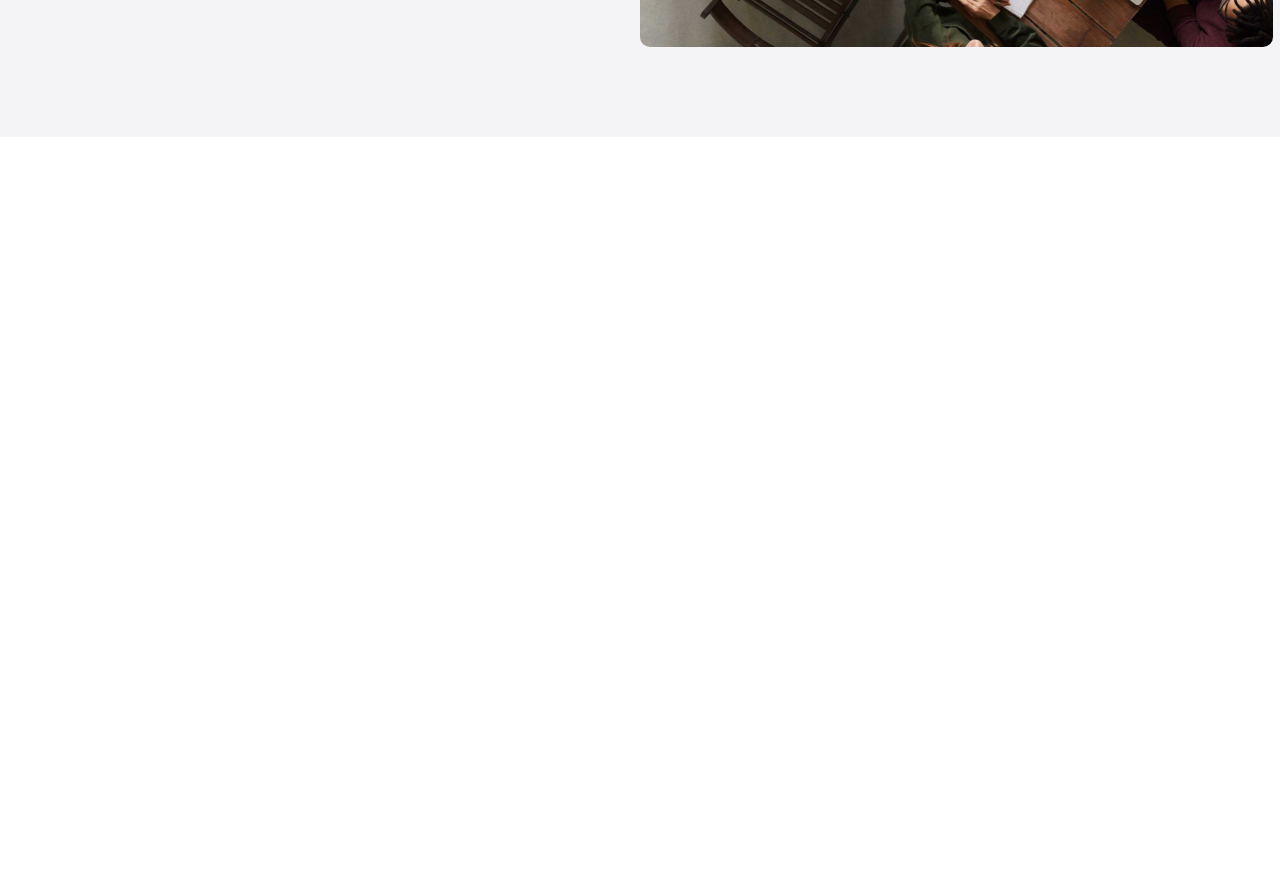
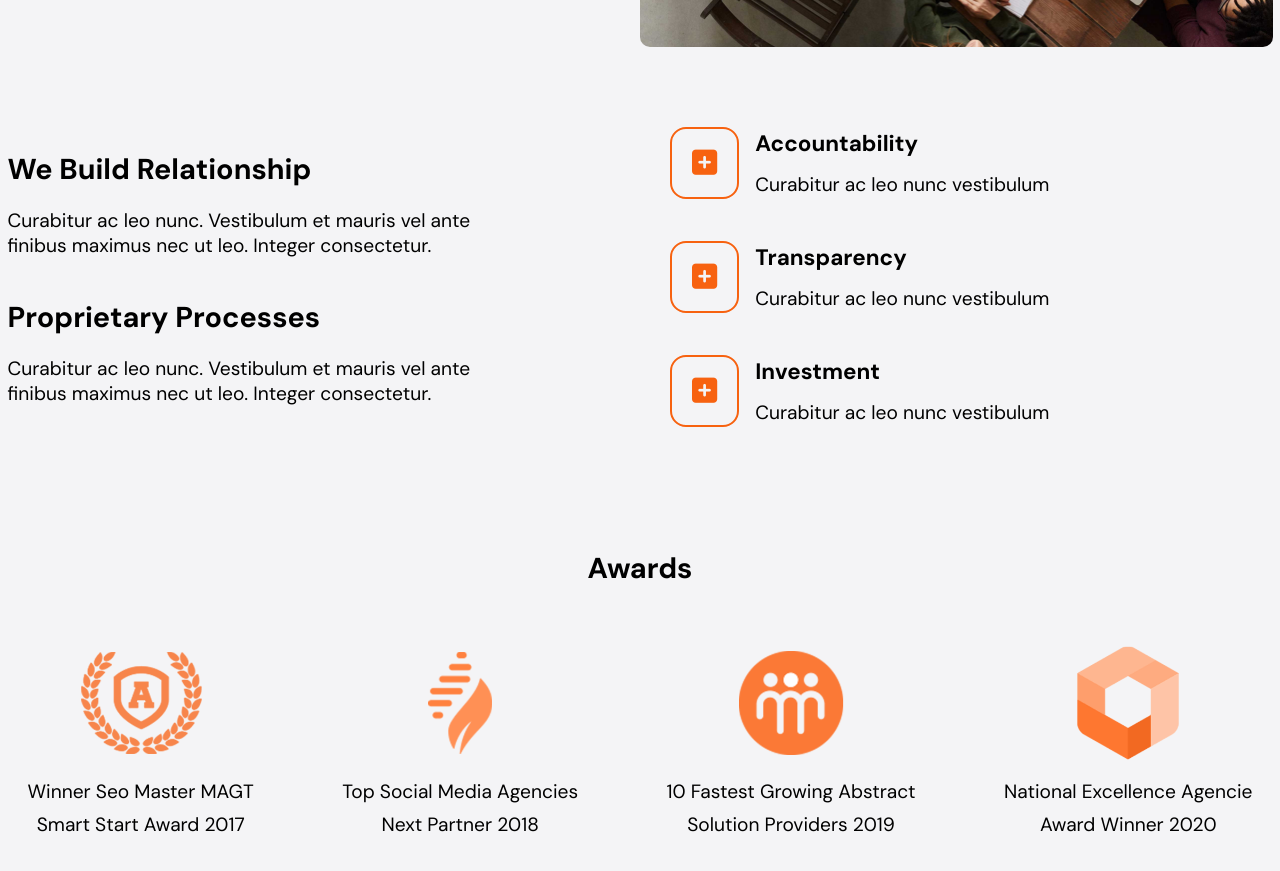
Before and after one commit to Alessandro-Sebastiano/proj-html-vuejs, a Vue app: page / in a window 1280 px wide. Shown: the part 5380-6251 px from the top of the page. Before the commit the page ends 5517 px from the top, so only its background shows below. Built offline with nearby package versions, Linux system fonts and the light colour scheme.

Commit message:
presentation-component/awards

```diff
--- a/src/components/MainComponent.vue
+++ b/src/components/MainComponent.vue
@@ -10,6 +10,7 @@
 </template>
 
 <script>
+
 import HeroComponent from './main-subComponent/HeroComponent.vue';
 import ConsultantComponent from './main-subComponent/ConsultantComponent.vue';
 import BrandComponent from './main-subComponent/BrandComponent.vue';
--- a/src/components/main-subComponent/PresentationComponent.vue
+++ b/src/components/main-subComponent/PresentationComponent.vue
@@ -14,6 +14,33 @@
             </div>
             <div class="second-section">
                 <div class="second-section-text">
+                    <div class="text-style" v-for="item in presentationList">
+                        <h3>{{ item.title }}</h3>
+                        <p>{{ item.text }}</p>
+                    </div>
+                </div>
+                <div class="icons-section">
+                    <div class="item" v-for="item in itemIconList">
+                        <span class="icon-box">
+                            <i class="fa-solid fa-square-plus"></i>
+                        </span>
+                        <span class="item-text">
+                            <h4>{{ item.itemTitle }}</h4>
+                            <span>{{ item.itemText }}</span>
+                        </span>
+                    </div>
+                </div>
+            </div>
+            <div class="awards">
+                <h3>Awards</h3>
+                <div class="awards-container">
+                    <div class="award-box" v-for="item in awardsList">
+                        <div class="award-logo">
+                            <img :src="'/awards/' + item.logo" alt="">
+                        </div>
+                        <span>{{ item.text1 }}</span>
+                        <span>{{ item.text2 }}</span>
+                    </div>
                 </div>
             </div>
         </div>
@@ -28,7 +55,62 @@ export default {
 
     components: {
         ButtonComponent,
+    },
+
+
+    data() {
+        return {
+            presentationList: [
+                {
+                    title: 'We Build Relationship',
+                    text: 'Curabitur ac leo nunc. Vestibulum et mauris vel ante finibus maximus nec ut leo. Integer consectetur.',
+                },
+                {
+                    title: 'Proprietary Processes',
+                    text: 'Curabitur ac leo nunc. Vestibulum et mauris vel ante finibus maximus nec ut leo. Integer consectetur.',
+                },
+            ],
+
+            itemIconList: [
+                {
+                    itemTitle: 'Accountability',
+                    itemText: 'Curabitur ac leo nunc vestibulum',
+                },
+                {
+                    itemTitle: 'Transparency',
+                    itemText: 'Curabitur ac leo nunc vestibulum',
+                },
+                {
+                    itemTitle: 'Investment',
+                    itemText: 'Curabitur ac leo nunc vestibulum',
+                },
+            ],
+
+            awardsList: [
+                {
+                    logo: 'award-a.png',
+                    text1: 'Winner Seo Master MAGT',
+                    text2: 'Smart Start Award 2017',
+                },
+                {
+                    logo: 'award-b.png',
+                    text1: 'Top Social Media Agencies',
+                    text2: 'Next Partner 2018',
+                },
+                {
+                    logo: 'award-c.png',
+                    text1: '10 Fastest Growing Abstract',
+                    text2: 'Solution Providers 2019',
+                },
+                {
+                    logo: 'award-d.png',
+                    text1: 'National Excellence Agencie',
+                    text2: 'Award Winner 2020',
+                },
+            ],
+        }
     }
+
 }
 </script>
 
@@ -73,4 +155,108 @@ export default {
         }
     }
 }
+
+
+.second-section {
+    display: flex;
+    align-items: center;
+    padding: 80px 0;
+
+
+    .second-section-text {
+        width: 50%;
+        padding-right: 160px;
+
+
+        .text-style {
+            margin-bottom: 40px;
+
+            h3 {
+                font-size: 1.8rem;
+                margin-bottom: 20px;
+            }
+
+            p {
+                font-size: 1.2rem;
+            }
+        }
+    }
+
+
+    .icons-section {
+        padding: 0 30px;
+
+        .item {
+            display: flex;
+            align-items: center;
+            margin-bottom: 42px;
+
+
+            .icon-box {
+                padding: 15px 20px;
+                border: 2px solid $orange;
+                border-radius: 16px;
+                color: $orange;
+                font-size: 1.8rem;
+                margin-right: 16px;
+            }
+
+            .item-text {
+                h4 {
+                    font-size: 1.4rem;
+                    margin-bottom: 14px;
+                    transition: all 0.2s ease-in-out;
+
+                    &:hover {
+                        color: $orange;
+                    }
+                }
+
+                span {
+                    font-size: 1.2rem;
+                }
+            }
+        }
+    }
+
+}
+
+
+
+.awards {
+    text-align: center;
+
+    h3 {
+        font-size: 1.8rem;
+    }
+
+    .awards-container {
+        display: flex;
+        align-items: center;
+        justify-content: space-between;
+        margin-top: 40px;
+
+
+
+        .award-box {
+            padding: 0 20px;
+
+            .award-logo {
+                width: 160px;
+                margin: 0 auto;
+
+                img {
+                    width: 100%;
+                    display: block;
+                }
+            }
+
+            span {
+                font-size: 1.2rem;
+                display: block;
+                margin-bottom: 8px;
+            }
+        }
+    }
+}
 </style>
```
